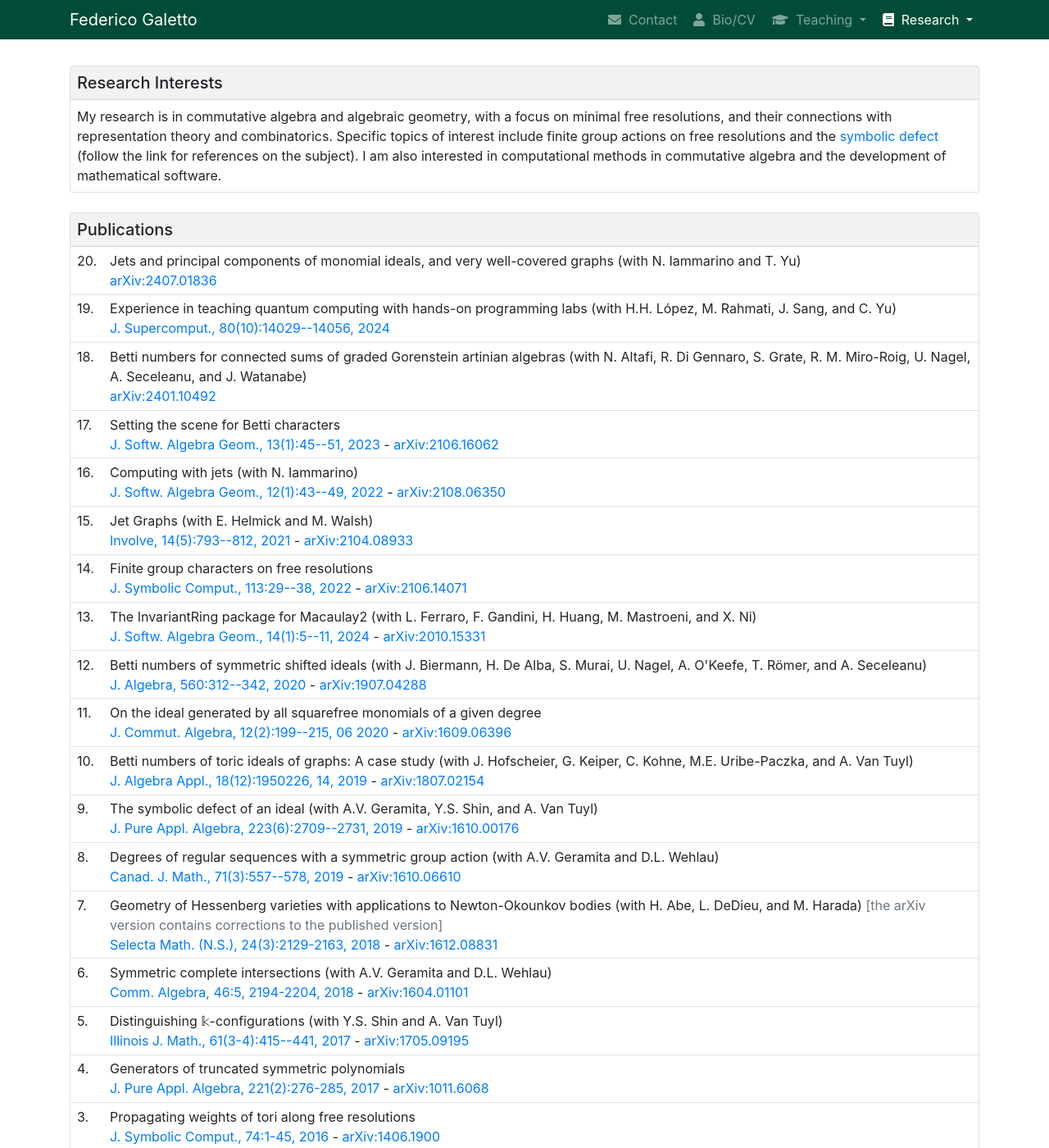
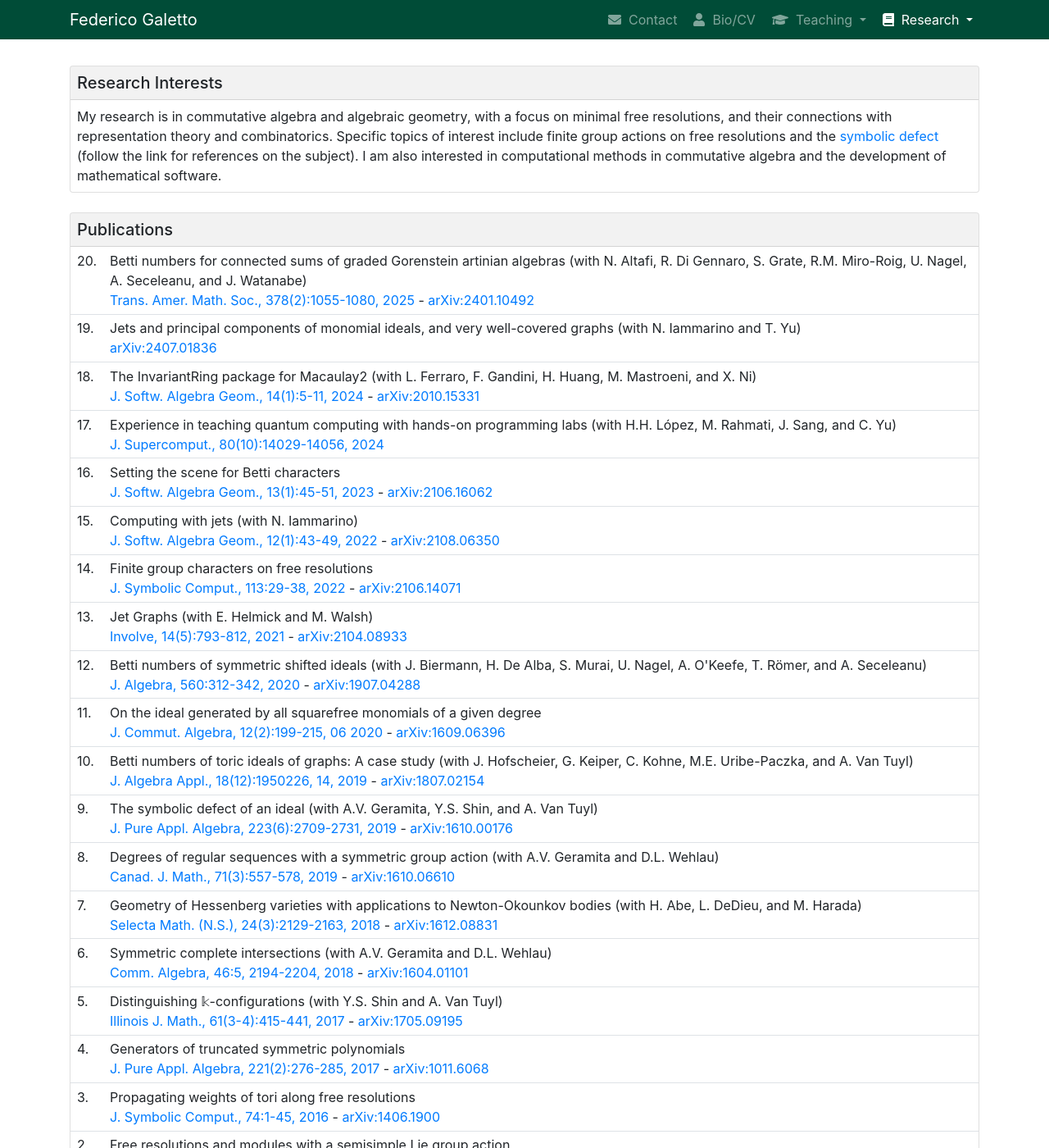
Before and after one commit to galettof/galettof.github.io, a Jekyll site: the page built from research.html, in a window 1280 px wide and 1400 px high. Shown: the whole window at 82% size. Built offline with Jekyll 4.4.1, drawn with Linux system fonts in a browser that asks for light colours; nearby versions of some CDN libraries; formulas are drawn with MathJax 3.

Commit message:
publications from merged articles and preprints

```diff
--- a/_data/publications.yml
+++ b/_data/publications.yml
@@ -6,7 +6,7 @@
 - authors: F. Galetto, N. Iammarino and T. Yu
   title: Jets and principal components of monomial ideals, and very well-covered graphs
   arxiv: 2407.01836
-  cite: arXiv:2407.01836
+  # cite: arXiv:2407.01836 FIX IN cv.html
   date: 2024-07-01
 
 refereed:
--- a/research.html
+++ b/research.html
@@ -24,10 +24,17 @@
 	</div>
 	<table class="table notop table-sm mb-0">
 	  <tbody>
-	    {% assign artlist = site.data.pubs.articles | sort: 'date' | reverse %}
-	    {% for item in artlist %}
+	    <!-- join preprints and articles, then sort by date -->
+	    {% assign publist = site.data.publications.refereed | concat: site.data.publications.preprints | sort: 'date' | reverse %}
+	    {% for item in publist %}
+
 	    <tr><td>{{ forloop.rindex }}.</td>
-	      <td>{{ item.title }}<br>
+	      <td>{{ item.title }}
+		<!-- extract coauthors, assuming I'm not last author -->
+		{% unless item.authors == "F. Galetto" %}
+		 (with {{ item.authors | remove: "F. Galetto, " | remove: "F. Galetto and " }})
+		{% endunless %}
+		<br>
 		{% if item.cite %}
 		<a href="{{ item.link }}" target="_blank">{{ item.cite }}</a>
 		{% if item.arxiv %}
```
